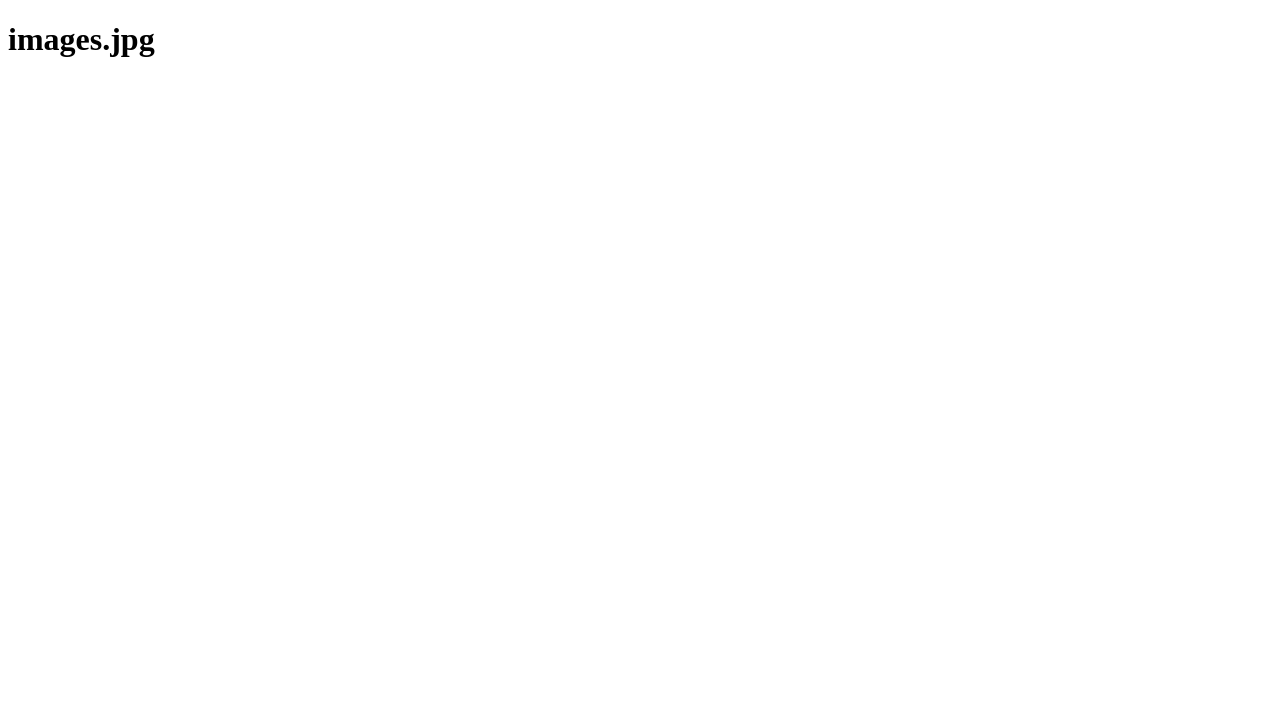
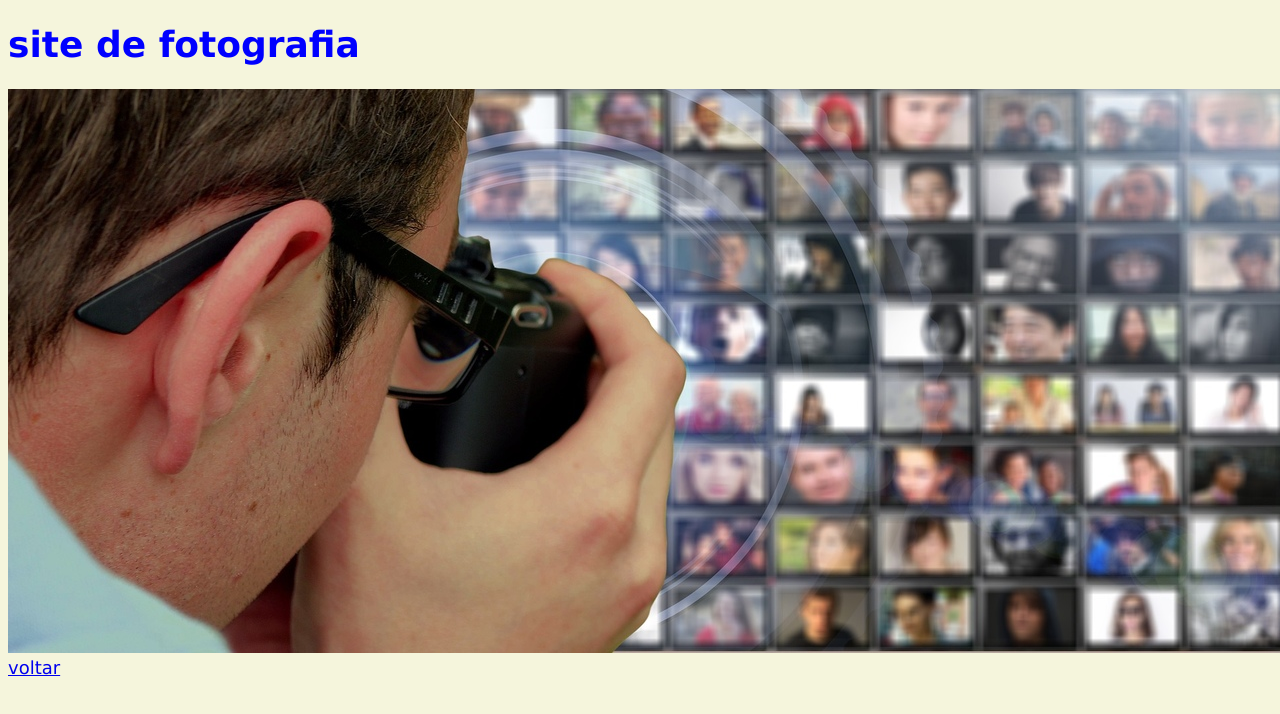
Before and after one commit to Natanaeln03/site, a plain HTML site: page contato.html in a window 1280 px wide. Drawn offline with Linux system fonts and the light colour scheme.

```diff
--- a/contato.html
+++ b/contato.html
@@ -4,9 +4,12 @@
     <meta charset="UTF-8">
     <meta name="viewport" content="width=device-width, initial-scale=1.0">
     <title>contato</title>
+    <link href="estilo.css"rel="stylesheet">
 </head>
 <body>
-<h1>images.jpg</h1>
+    <h1>site de fotografia</h1>
+    <img src="fotografia.jpg">
+    <a href="index.html">voltar</a>
 
 </body>
 </html>
--- /dev/null
+++ b/estilo.css
@@ -0,0 +1,7 @@
+body {
+    background-color: beige;
+    font-family: Verdana, Geneva, Tahoma, sans-serif;
+    font-size: large;
+    color: blue;
+
+}
```
Also changed, not shown: index.html (+4 -2 lines), fotografia.jpg (added).
